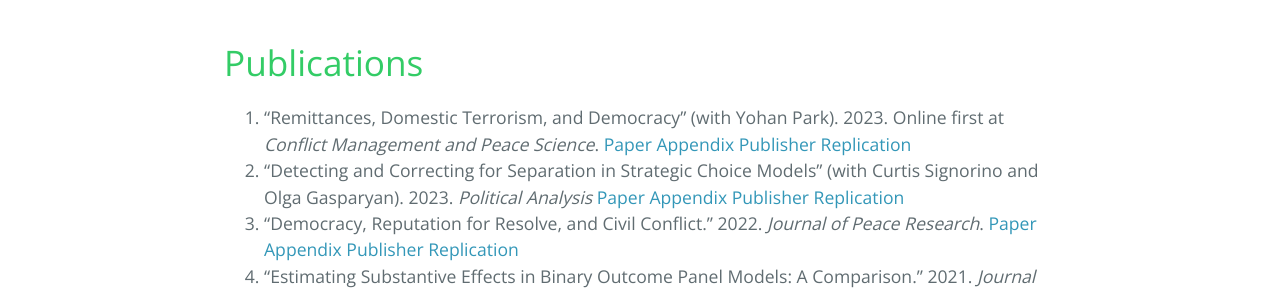
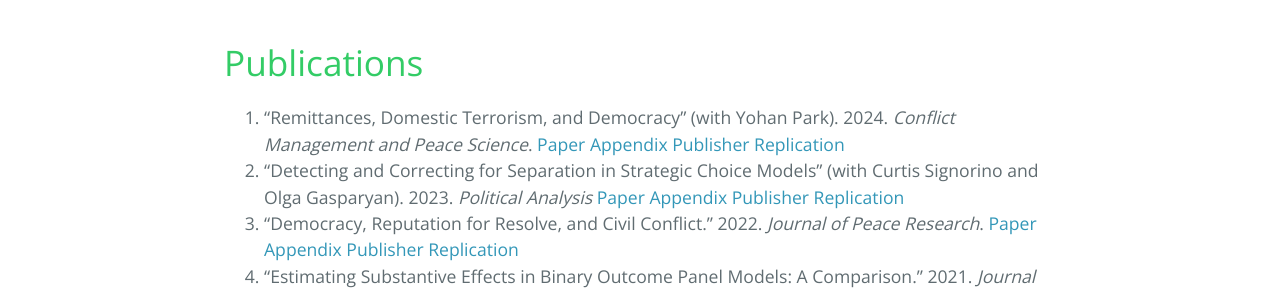
Before and after one commit to ccrismancox/ccrismancox.github.io, a Jekyll site: the page built from research.md, in a window 1280 px wide. Shown: the part 308-601 px from the top of the page. Built offline with Jekyll 4.4.1, drawn with Linux system fonts in a browser that asks for light colours; comment, search, counter and statistics services are not loaded.

Commit message:
CV update

```diff
--- a/research.md
+++ b/research.md
@@ -12,7 +12,7 @@ redirect_from:
 
 # Publications
 
-1. "Remittances, Domestic Terrorism, and Democracy" (with Yohan Park). 2023. Online first at  *Conflict Management and Peace Science*. [Paper](research/remittances.pdf) [Appendix](research/SIremittances.pdf) [Publisher](https://journals.sagepub.com/doi/full/10.1177/07388942231207029) [Replication](https://github.com/ccrismancox/CMPS_remittances)
+1. "Remittances, Domestic Terrorism, and Democracy" (with Yohan Park). 2024.  *Conflict Management and Peace Science*. [Paper](research/remittances.pdf) [Appendix](research/SIremittances.pdf) [Publisher](https://journals.sagepub.com/doi/full/10.1177/07388942231207029) [Replication](https://github.com/ccrismancox/CMPS_remittances)
 1. "Detecting and Correcting for Separation in Strategic Choice Models" (with Curtis Signorino and Olga Gasparyan). 2023.  *Political Analysis* [Paper](research/CrismanCox_PA2023.pdf) [Appendix](research/SeparationAppendix.pdf) [Publisher](https://doi.org/10.1017/pan.2022.36) [Replication](https://github.com/ccrismancox/PA_BrStrat)
 1. "Democracy, Reputation for Resolve, and Civil Conflict." 2022. *Journal of Peace Research*. [Paper](research/CrismanCox_JPR2022.pdf) [Appendix](research/appendixDuration.pdf) [Publisher](https://doi.org/10.1177/00223433211024697) [Replication](https://github.com/ccrismancox/JPR_reputation4resolve)
 2. "Estimating Substantive Effects in Binary Outcome Panel Models: A Comparison." 2021. *Journal of Politics*.  [Paper](research/CrismanCox_JOP2021.pdf) [Appendix](research/SupplementCRE.pdf) [Publisher](https://doi.org/10.1086/709839) [Replication](https://github.com/ccrismancox/JOP_substantiveEffectsInBinaryOutcomePanelModels)
```
Also changed, not shown: 1 other file.
